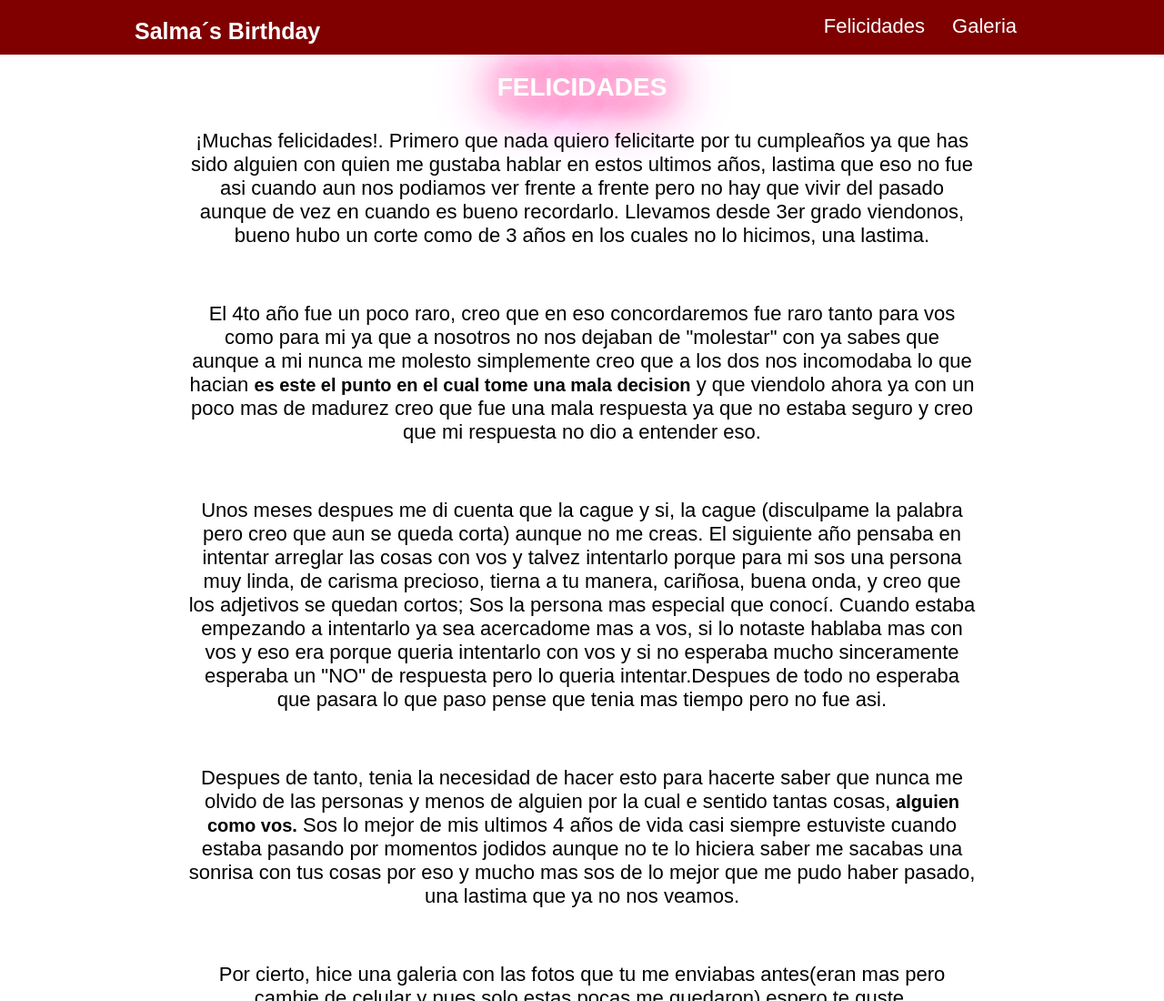
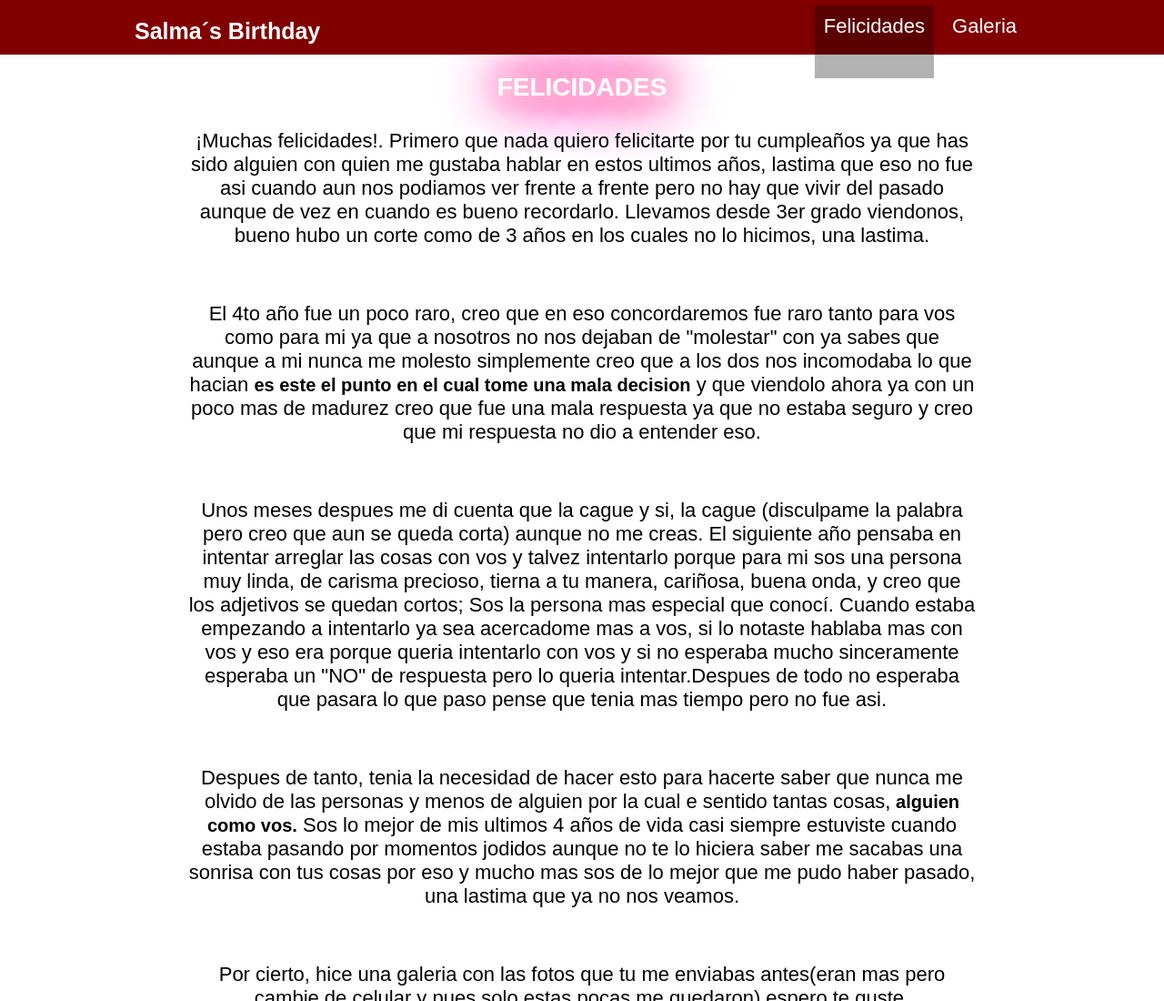
Before and after one commit to StanleyY6/Salma-s-birthday, a plain HTML site: page index.html in a window 1280 px wide. Shown: the top 1100 px of the page at 91% size. Drawn offline with Linux system fonts and the light colour scheme.

Commit message:
ya esta acabado

```diff
--- a/css/menu.css
+++ b/css/menu.css
@@ -1,7 +1,9 @@
 #barra{
     display: none;
     float: right;
-
+}
+.ul__select {
+    background: rgba(0,0,0,.3);
 }
 header  {
     background: #800000;
--- a/index.html
+++ b/index.html
@@ -4,6 +4,8 @@
     <meta charset="UTF-8">
     <meta name="viewport" content="width=device-width, initial-scale=1.0 user-scalable=none">
     <meta http-equiv="X-UA-Compatible" content="ie=edge">
+    <meta name="description" content="Felicitar por su cumpleaños a la persona mas linda que conoci">
+    <meta name="keywords" content="Felicidades, cumpleaños, salma, salma's Birthday">
     <title>Inicio | Salma's Birthday</title>
     <link rel="stylesheet" href="loquera.css">
     <link rel="stylesheet" href="css/menu.css">
@@ -34,14 +36,14 @@
              <input type="checkbox" id="barra">
              <label for="barra"><i class="fas fa-bars"></i></label>
              <nav class="navegacion">
-                 <a href="index.html">Felicidades</a>
+                 <a href="index.html" class="ul__select">Felicidades</a>
                  <a href="galeria.html">Galeria</a>
                 </nav>
              </div>
         </header>
         <main>
             <section class="nosotrosbody">
-                 <h1 class="glow">FELICIDADES</h1>
+                 <h2 class="glow">FELICIDADES</h2>
                  <p id="titulo">¡Muchas felicidades!. Primero que nada quiero felicitarte por tu cumpleaños ya que has sido alguien con quien me gustaba hablar en estos ultimos años, lastima que eso no fue asi cuando aun nos podiamos ver frente a frente pero no hay que vivir del pasado aunque de vez en cuando es bueno recordarlo. Llevamos desde 3er grado viendonos, bueno hubo un corte como de 3 años en los cuales no lo hicimos, una lastima.</p>
                  <p>El 4to año fue un poco raro, creo que en eso concordaremos fue raro tanto para vos como para mi ya que a nosotros no nos dejaban de "molestar" con ya sabes que aunque a mi nunca me molesto simplemente creo que a los dos nos incomodaba lo que hacian <strong>es este el punto en el cual tome una mala decision</strong> y que viendolo ahora ya con un poco mas de madurez creo que fue una mala respuesta ya que no estaba seguro y creo que mi respuesta no dio a entender eso.</p>
                  <p>Unos meses despues me di cuenta que la cague y si, la cague (disculpame la palabra pero creo que aun se queda corta) aunque no me creas. El siguiente año pensaba en intentar arreglar las cosas con vos y talvez intentarlo porque para mi sos una persona muy linda, de carisma precioso, tierna a tu manera, cariñosa, buena onda, y creo que los adjetivos se quedan cortos; Sos la persona mas especial que conocí. Cuando estaba empezando a intentarlo ya sea acercadome mas a vos, si lo notaste hablaba mas con vos y eso era porque queria intentarlo con vos y si no esperaba mucho sinceramente esperaba un "NO" de respuesta pero lo queria intentar.Despues de todo no esperaba que pasara lo que paso pense que tenia mas tiempo pero no fue asi. </p>
```
Also changed, not shown: galeria.html (+5 -3 lines).
